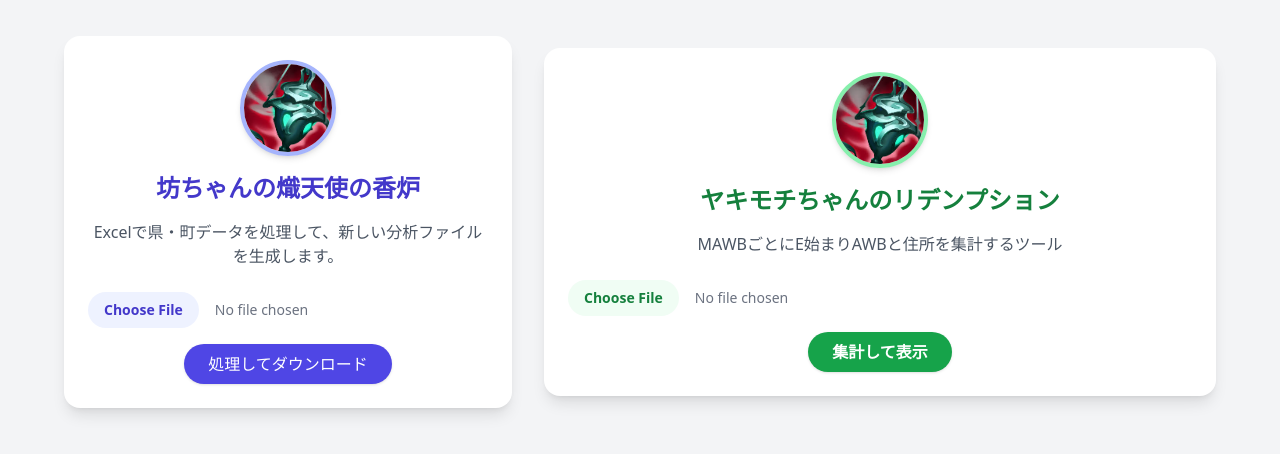
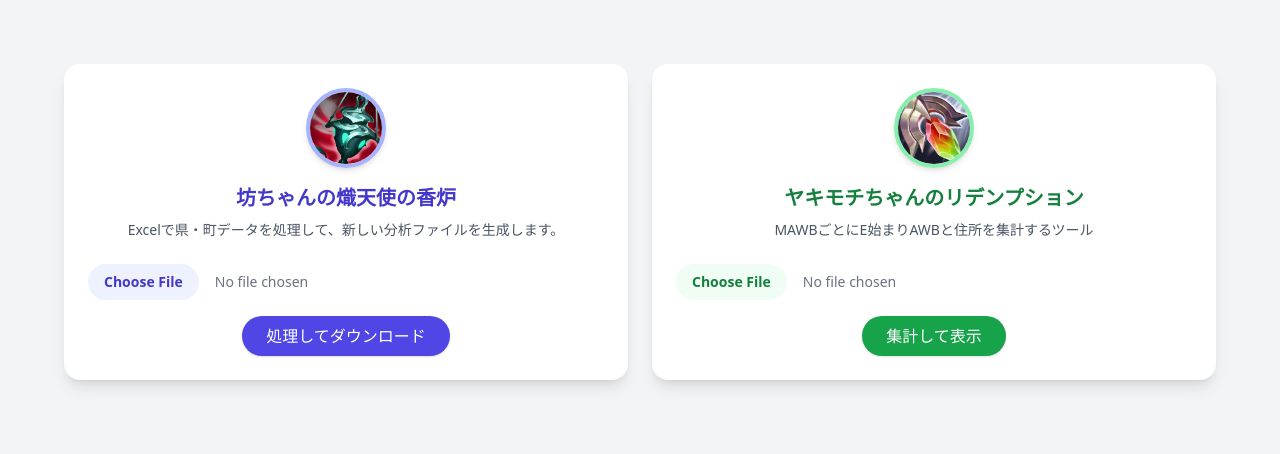
Before and after one commit to lishuyue315/ExcelHandleTool, a plain HTML site: page index.html in a window 1280 px wide. Shown: the part 178-632 px from the top of the page. Drawn offline with nearby package versions, Linux system fonts and the light colour scheme.

Commit message:
feature: 优化相关展示内容

```diff
--- a/index.html
+++ b/index.html
@@ -7,63 +7,45 @@
   <script src="script.js" defer></script>
   <script src="https://cdn.tailwindcss.com"></script>
 </head>
-<body class="bg-gray-100 min-h-screen flex flex-col items-center justify-center p-4">
+<body class="bg-gray-100 min-h-screen flex flex-col items-center justify-center p-6">
+  <div class="flex flex-col md:flex-row gap-6 w-full max-w-6xl items-start">
 
-  <div class="flex flex-col lg:flex-row items-center justify-center gap-8 w-full max-w-6xl">
+    <!-- 卡片1：县・町 处理 -->
+    <div class="flex-1 bg-white shadow-lg rounded-2xl p-6 flex flex-col items-center max-w-xl">
+      <img src="./avatar.jpeg" alt="avatar" class="w-20 h-20 rounded-full shadow-md border-4 border-indigo-300 mb-4">
+      <h1 class="text-xl font-bold text-indigo-700 mb-2">坊ちゃんの熾天使の香炉</h1>
+      <p class="text-gray-600 text-sm text-center">Excelで県・町データを処理して、新しい分析ファイルを生成します。</p>
 
-  <!-- Header -->
-  <div class="bg-white shadow-lg rounded-2xl p-6 w-full max-w-md text-center">
-    <div class="flex flex-col items-center space-y-4">
-      <!-- Avatar -->
-      <img src="./avatar.jpeg" alt="avatar" class="w-24 h-24 rounded-full shadow-md border-4 border-indigo-300">
-      <!-- Title -->
-      <h1 class="text-2xl font-bold text-indigo-700">坊ちゃんの熾天使の香炉</h1>
-      <p class="text-gray-600">Excelで県・町データを処理して、新しい分析ファイルを生成します。</p>
-    </div>
-
-    <!-- Upload Area -->
-    <div class="mt-6">
+      <div class="mt-6 w-full">
         <input type="file" id="fileInput" class="block w-full text-sm text-gray-500 file:mr-4 file:py-2 file:px-4
           file:rounded-full file:border-0 file:text-sm file:font-semibold
           file:bg-indigo-50 file:text-indigo-700 hover:file:bg-indigo-100"/>
       </div>
 
-    <!-- Button -->
-    <div class="mt-4">
-      <button onclick="processFile()" class="bg-indigo-600 text-white px-6 py-2 rounded-full shadow hover:bg-indigo-700 transition">
+      <button onclick="processFile()" class="mt-4 bg-indigo-600 text-white px-6 py-2 rounded-full shadow hover:bg-indigo-700 transition">
         処理してダウンロード
       </button>
     </div>
-  </div>
 
-  <!-- 新功能：E開頭統計ツール -->
-  <!-- ヤキモチちゃんのリデンプション卡片 -->
-<div class="bg-white shadow-lg rounded-2xl p-6 w-full max-w-3xl text-center">
-  <div class="flex flex-col items-center space-y-4">
-    <!-- Avatar -->
-    <img src="./avatar.jpeg" alt="avatar" class="w-24 h-24 rounded-full shadow-md border-4 border-green-300">
-    <!-- Title -->
-    <h1 class="text-2xl font-bold text-green-700">ヤキモチちゃんのリデンプション</h1>
-    <p class="text-gray-600">MAWBごとにE始まりAWBと住所を集計するツール</p>
-  </div>
+    <!-- 卡片2：E统计 -->
+    <div class="flex-1 bg-white shadow-lg rounded-2xl p-6 flex flex-col items-center max-w-xl">
+      <img src="./jiushu.jpeg" alt="avatar" class="w-20 h-20 rounded-full shadow-md border-4 border-green-300 mb-4">
+      <h1 class="text-xl font-bold text-green-700 mb-2">ヤキモチちゃんのリデンプション</h1>
+      <p class="text-gray-600 text-sm text-center">MAWBごとにE始まりAWBと住所を集計するツール</p>
 
-  <!-- Upload Area -->
-  <div class="mt-6">
+      <div class="mt-6 w-full">
         <input type="file" id="eStatsInput" class="block w-full text-sm text-gray-500 file:mr-4 file:py-2 file:px-4
           file:rounded-full file:border-0 file:text-sm file:font-semibold
           file:bg-green-50 file:text-green-700 hover:file:bg-green-100"/>
       </div>
 
-  <!-- Execute Button -->
-  <div class="mt-4">
-    <button onclick="analyzeEStats()" class="bg-green-600 text-white px-6 py-2 rounded-full shadow hover:bg-green-700 transition font-semibold">
+      <button onclick="analyzeEStats()" class="mt-4 bg-green-600 text-white px-6 py-2 rounded-full shadow hover:bg-green-700 transition">
         集計して表示
       </button>
-  </div>
 
-  <!-- Result Area -->
-  <div id="eStatsResult" class="mt-6 hidden overflow-x-auto">
-    <table class="min-w-full border border-gray-200 rounded-lg overflow-hidden">
+      <!-- 结果表格 -->
+      <div id="eStatsResult" class="mt-6 hidden w-full overflow-x-auto">
+        <table class="min-w-full border border-gray-200 rounded-lg overflow-hidden text-sm">
           <thead class="bg-green-100 text-green-800">
             <tr>
               <th class="px-4 py-2 border">MAWB番号</th>
@@ -71,16 +53,15 @@
               <th class="px-4 py-2 border">大阪 件数</th>
               <th class="px-4 py-2 border">滋賀 件数</th>
               <th class="px-4 py-2 border">その以外</th>
-
             </tr>
           </thead>
-      <tbody id="eStatsTable" class="text-gray-700">
-        <!-- JS 填充结果 -->
+          <tbody id="eStatsTable" class="text-gray-700 divide-y divide-gray-200">
+            <!-- JS 填充 -->
           </tbody>
         </table>
       </div>
     </div>
   </div>
+</body>
 
-</body>
 </html>
--- a/script.js
+++ b/script.js
@@ -168,19 +168,48 @@ function analyzeEStats() {
     // 清空旧结果
     tableBody.innerHTML = "";
 
-    // 渲染表格
+    // 渲染每个 MAWB 的结果（竖列交替）
     Object.entries(stats).forEach(([mawb, values]) => {
       const diff = values.totalE - values.osakaE - values.shigaE;
       const row = document.createElement("tr");
-      row.innerHTML = `
-        <td class="px-4 py-2 border font-semibold text-green-700">${mawb}</td>
-        <td class="px-4 py-2 border text-center">${values.totalE}</td>
-        <td class="px-4 py-2 border text-center">${values.osakaE}</td>
-        <td class="px-4 py-2 border text-center">${values.shigaE}</td>
-        <td class="px-4 py-2 border text-center">${diff}</td>
-      `;
+      const rowValues = [ mawb, values.totalE, values.osakaE, values.shigaE, diff ];
+
+      rowValues.forEach((val, colIndex) => {
+        const cell = document.createElement("td");
+        cell.className = `px-4 py-2 border text-center ${colIndex % 2 === 0 ? "bg-gray-50" : "bg-white"}`;
+
+        if (colIndex === 0) {
+          cell.className += " font-semibold text-green-700 max-w-[200px] truncate";
+          cell.title = val;
+        }
+
+        cell.textContent = val;
+        row.appendChild(cell);
+      });
+
       tableBody.appendChild(row);
     });
+
+    // 统计总和
+    let totalE = 0, totalOsaka = 0, totalShiga = 0;
+    Object.values(stats).forEach(v => {
+      totalE += v.totalE;
+      totalOsaka += v.osakaE;
+      totalShiga += v.shigaE;
+    });
+    const totalDiff = totalE - totalOsaka - totalShiga;
+
+    // 添加合計行（放最下面）
+    const totalRow = document.createElement("tr");
+    const totalValues = [ "合計", totalE, totalOsaka, totalShiga, totalDiff ];
+    totalValues.forEach((val, colIndex) => {
+      const cell = document.createElement("td");
+      cell.className = `text-center px-4 py-2 border font-bold text-gray-800 ${colIndex % 2 === 0 ? "bg-gray-100" : "bg-gray-50"}`;
+      cell.textContent = val;
+      totalRow.appendChild(cell);
+    });
+    tableBody.appendChild(totalRow);
+
 
     resultDiv.classList.remove("hidden");
   };
```
Lines whose indentation alone changed are shown as unchanged.
